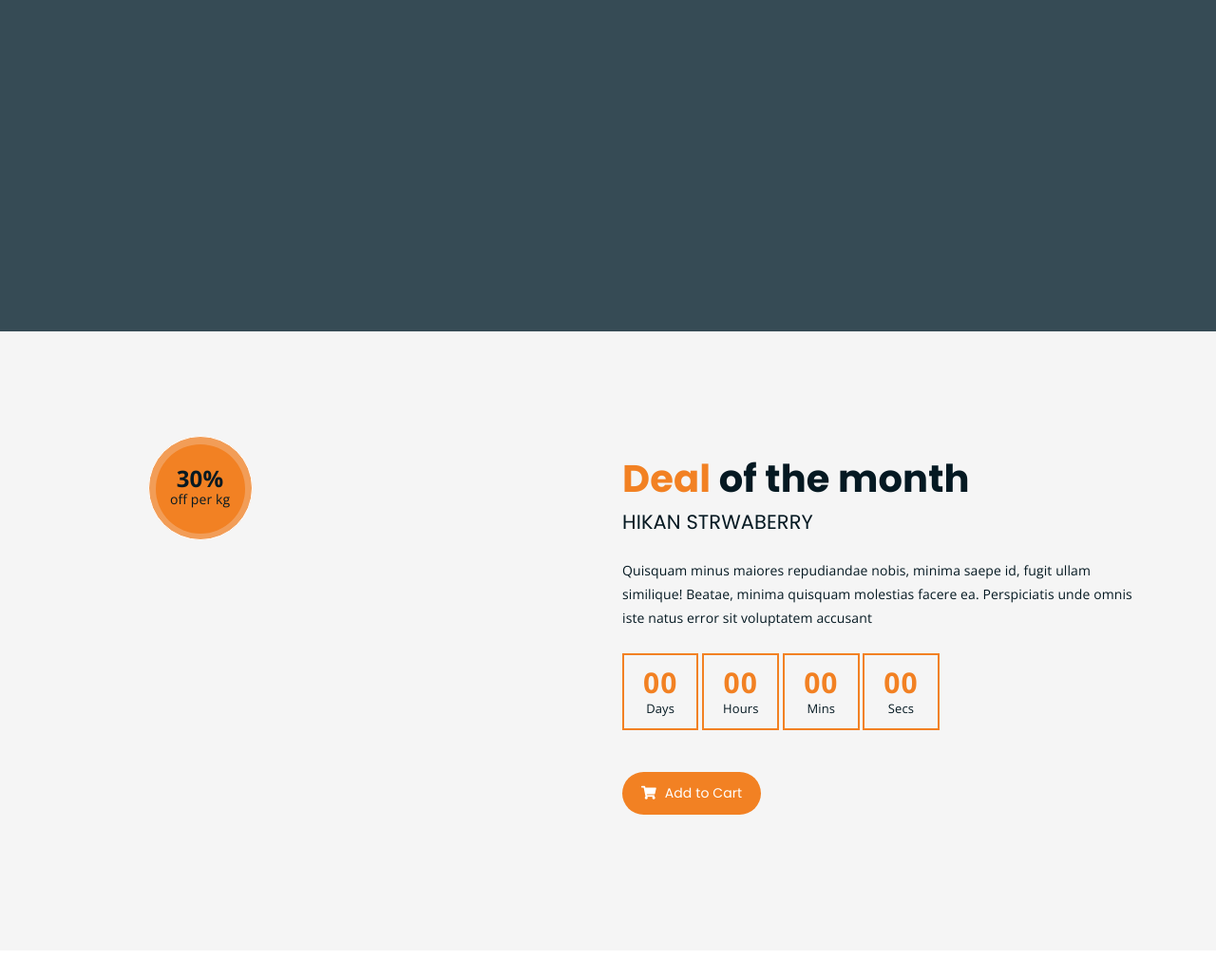
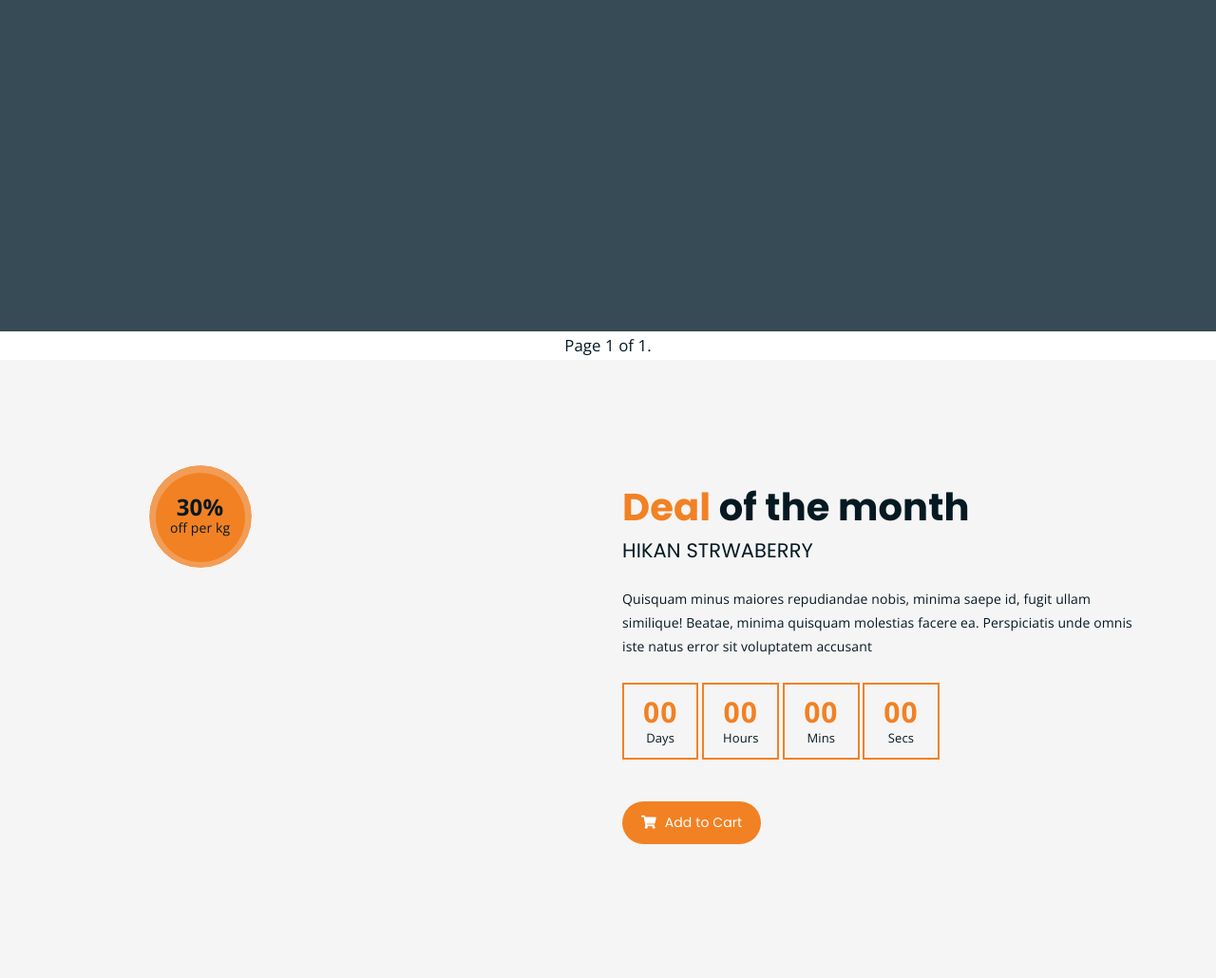
Before and after one commit to lewisnjue/ecomerce, a Django app: page / in a window 1280 px wide. Shown: the part 452-1482 px from the top of the page at 95% size. Run offline with Django 4.2, Linux system fonts and the light colour scheme; data that the repository does not hold is empty; some libraries are stand-ins or nearby versions.

Commit message:
added pagination

```diff
--- a/main/views.py
+++ b/main/views.py
@@ -8,11 +8,14 @@ from django.contrib import messages
 from django.contrib.auth import authenticate,login,logout
 from django.contrib.auth.decorators import login_required
 from django.views.decorators.http import require_GET,require_POST,require_safe
-
+from django.core.paginator import Paginator
 @require_safe
 def home(request):
     products=Product.objects.all()
-    context = {'products':products}
+    paginaator=Paginator(products,15) # show 2 products per page
+    page_number=request.GET.get('page')
+    page_obj=paginaator.get_page(page_number)
+    context = {'products':page_obj}
     return render(request,'home.html',context)
 
 @require_safe
--- a/templates/home.html
+++ b/templates/home.html
@@ -52,6 +52,27 @@
 						</div>
 					</div>
 				{% endfor %}
+				<!--add here navigation links -->
+			</div>
+
+			<div class="pagination" style="text-align: center; font-size: larger; margin: auto; justify-content: space-around;">
+				<span class="step-links">
+					{% if products.has_previous %}
+						<a href="?page=1">&laquo; first</a>
+						<a href="?page={{ products.previous_page_number }}">previous</a>
+					{% endif %}
+
+					<span class="current">
+						Page {{ products.number }} of {{ products.paginator.num_pages }}.
+					</span>
+
+					{% if products.has_next %}
+						<a href="?page={{ products.next_page_number }}">next</a>
+						<a href="?page={{ products.paginator.num_pages }}">last &raquo;</a>
+					{% endif %}
+				</span>
+			</div>
+				<!--/end here-->
 				</div>
 			</div>
             </div>
```
